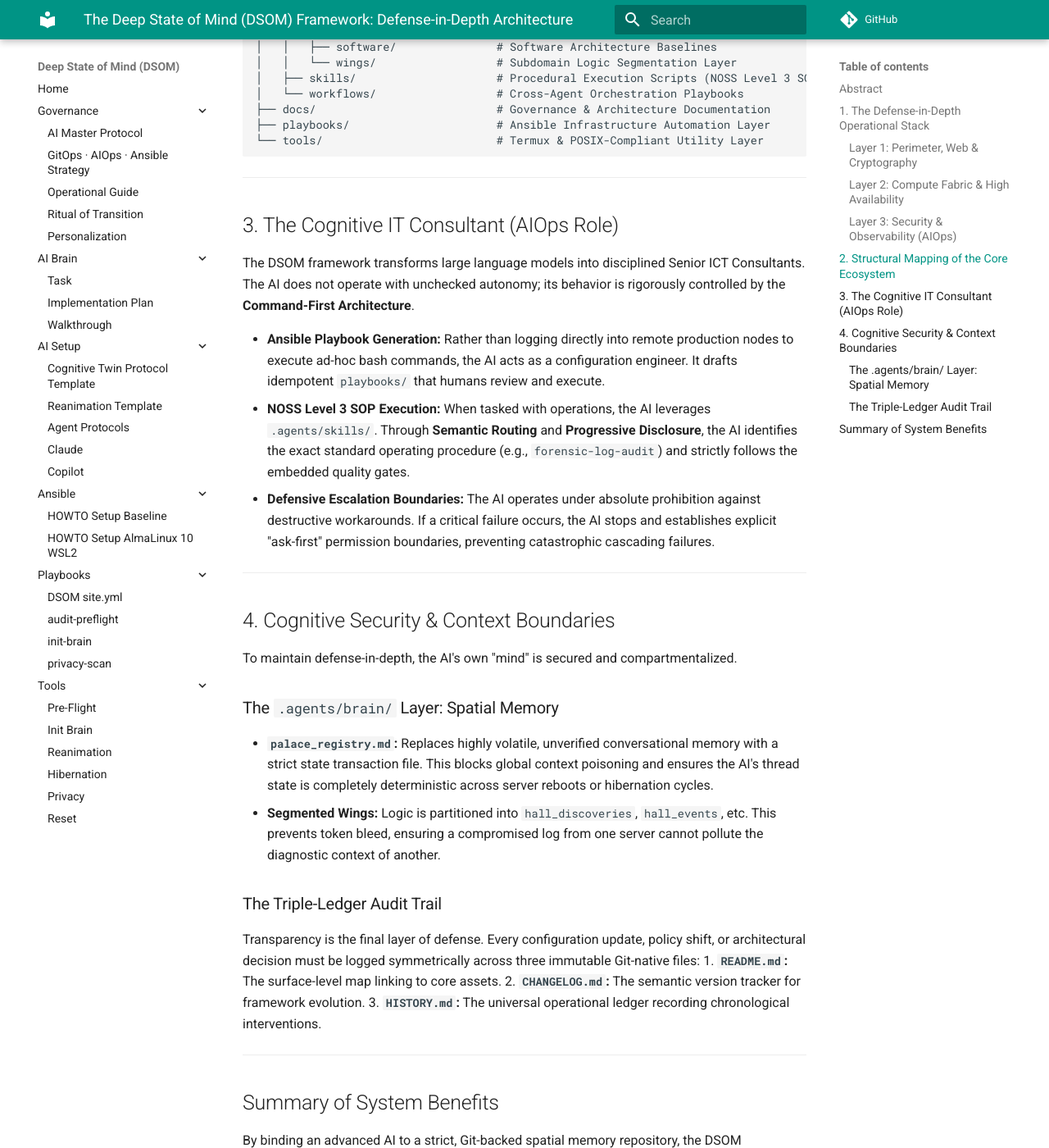
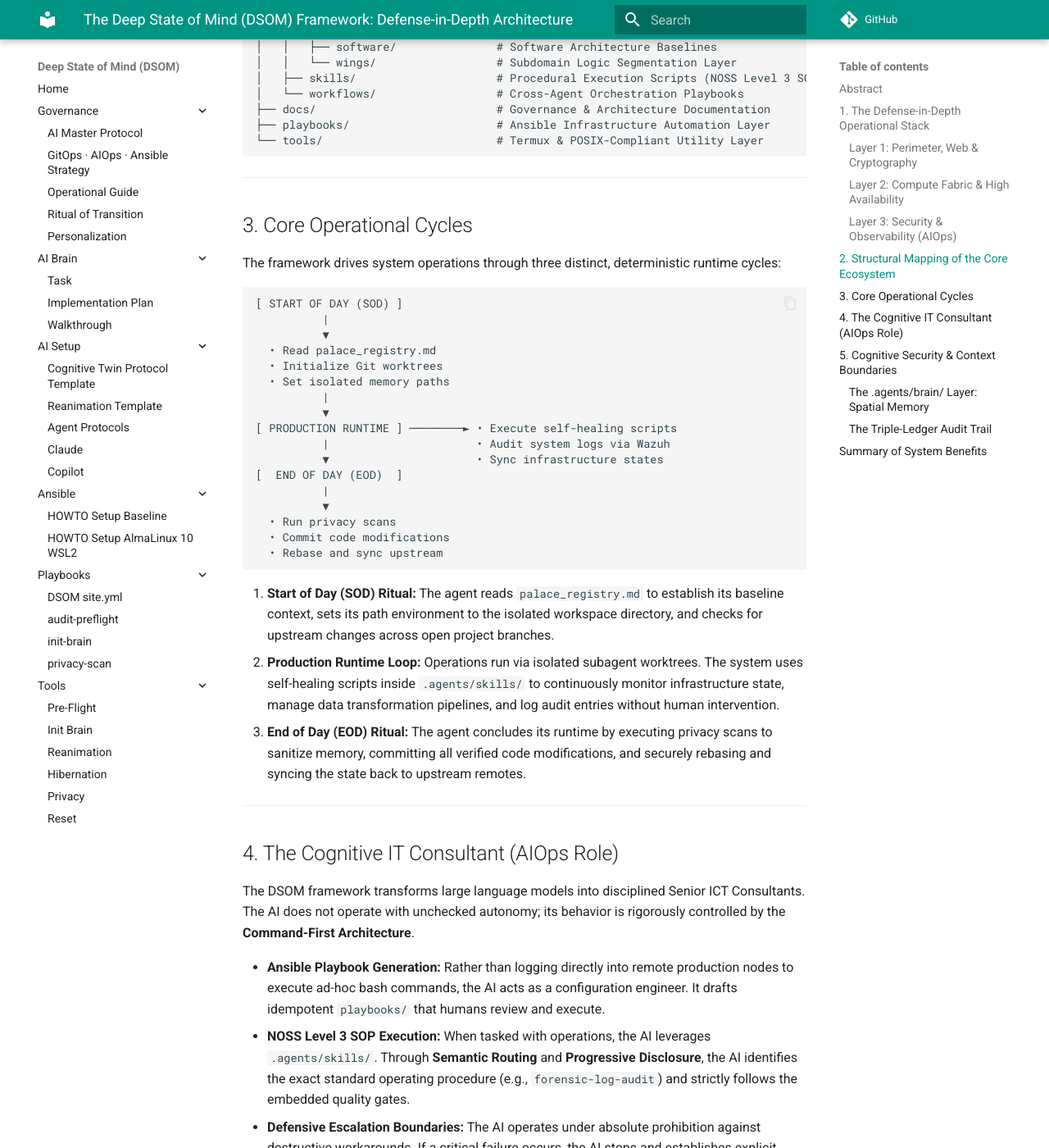
Before and after one commit to linuxmalaysia/deep-state-of-mind-for-my-ai, an MkDocs documentation site: the page built from docs/governance/DSOM-ARCHITECTURE-ANALYSIS.md, in a window 1280 px wide and 1400 px high, scrolled down 1494 px. Shown: the whole window at 82% size. Built offline with MkDocs 1.6.1 and Material for MkDocs 9.7.7, drawn with Linux system fonts in a browser that asks for light colours; comment, search, counter and statistics services are not loaded; some of the changed text lies outside the part shown.

Commit message:
docs(governance): add core operational cycles logic diagram to architecture analysis

````diff
--- a/docs/governance/DSOM-ARCHITECTURE-ANALYSIS.md
+++ b/docs/governance/DSOM-ARCHITECTURE-ANALYSIS.md
@@ -55,7 +55,37 @@ deep-state-of-mind-for-my-ai/
 
 ---
 
-## 3. The Cognitive IT Consultant (AIOps Role)
+## 3. Core Operational Cycles
+
+The framework drives system operations through three distinct, deterministic runtime cycles:
+
+```text
+[ START OF DAY (SOD) ]
+          |
+          ▼
+  • Read palace_registry.md
+  • Initialize Git worktrees
+  • Set isolated memory paths
+          |
+          ▼
+[ PRODUCTION RUNTIME ] ────────► • Execute self-healing scripts
+          |                      • Audit system logs via Wazuh
+          ▼                      • Sync infrastructure states
+[  END OF DAY (EOD)  ]
+          |
+          ▼
+  • Run privacy scans
+  • Commit code modifications
+  • Rebase and sync upstream
+```
+
+1. **Start of Day (SOD) Ritual:** The agent reads `palace_registry.md` to establish its baseline context, sets its path environment to the isolated workspace directory, and checks for upstream changes across open project branches.
+2. **Production Runtime Loop:** Operations run via isolated subagent worktrees. The system uses self-healing scripts inside `.agents/skills/` to continuously monitor infrastructure state, manage data transformation pipelines, and log audit entries without human intervention.
+3. **End of Day (EOD) Ritual:** The agent concludes its runtime by executing privacy scans to sanitize memory, committing all verified code modifications, and securely rebasing and syncing the state back to upstream remotes.
+
+---
+
+## 4. The Cognitive IT Consultant (AIOps Role)
 
 The DSOM framework transforms large language models into disciplined Senior ICT Consultants. The AI does not operate with unchecked autonomy; its behavior is rigorously controlled by the **Command-First Architecture**.
 
@@ -65,7 +95,7 @@ The DSOM framework transforms large language models into disciplined Senior ICT
 
 ---
 
-## 4. Cognitive Security & Context Boundaries
+## 5. Cognitive Security & Context Boundaries
 
 To maintain defense-in-depth, the AI's own "mind" is secured and compartmentalized.
 
````
Also changed, not shown: CHANGELOG.md (+1 -1 lines), HISTORY.md (+1 -0 lines).
